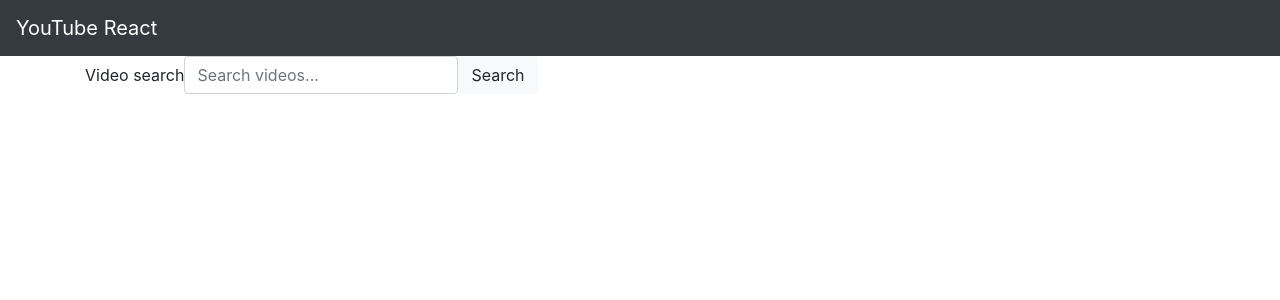
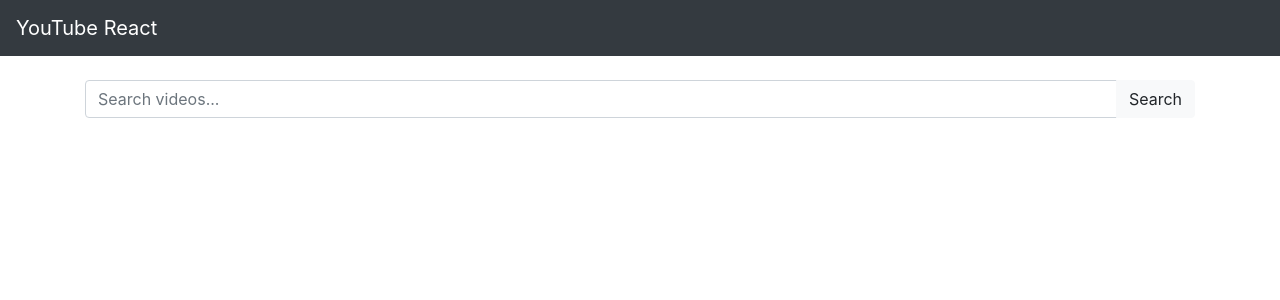
Before and after one commit to junaid18404/react_youtube, a React (Create React App) app: page / in a window 1280 px wide. Shown: the top 300 px of the page. Built offline with nearby package versions, Linux system fonts and the light colour scheme.

Commit message:
Modified search bar CSS and fixed a minor bug.

```diff
--- a/src/App.js
+++ b/src/App.js
@@ -27,6 +27,7 @@ function App() {
     return (
         <div id='App'>
             <PageHeader/>
+            <br/>
             <div className="container">
                 <SearchBar searchFormVideos={(searchValue) => searchVideos(searchValue)}/>
                 <br/>
--- a/src/components/searchBar.jsx
+++ b/src/components/searchBar.jsx
@@ -6,19 +6,20 @@ export default function SearchBar(props) {
     const searchVideos = () => {
         props.searchFormVideos(searchValue);
     };
+    const inputStyle = {
+        width: '50%'
+    };
 
     return (
-        <div id='search-bar'>
-            <form className='form-inline' onSubmit={(event) => event.preventDefault() }>
-                <div className='form-group'>
-                    <label id='video-search-label' htmlFor='video-search'>Video search</label>
-                    <input id='video-search-input' className='form-control' type='text' placeholder='Search videos...'
-                           name='video-search' value={searchValue}
-                           onChange={(event) => setSearchValue(event.target.value)}
-                    />
-                </div>
+        <div id='search-bar' className='input-group mb-3 text-center'>
+            <input id='video-search-input' className='form-control' type='text'
+                   placeholder='Search videos...' style={inputStyle}
+                   name='video-search' value={searchValue}
+                   onChange={(event) => setSearchValue(event.target.value)}
+            />
+            <div className='input-group-append'>
                 <button className='btn btn-md btn-light' name='video-search' onClick={() => searchVideos()}>Search</button>
-            </form>
+            </div>
         </div>
     );
 }
--- a/src/components/watchVideo.jsx
+++ b/src/components/watchVideo.jsx
@@ -14,7 +14,7 @@ export default function WatchVideo(props) {
                     <VideoDetails videoDetails={videoDetails}/>
                 </div>
                 <div className='col-3'>
-                    <RightRail videosList={videosList}/>
+                    <RightRail playVideo={props.playVideo} videosList={videosList}/>
                 </div>
             </div>
         </div>
```
